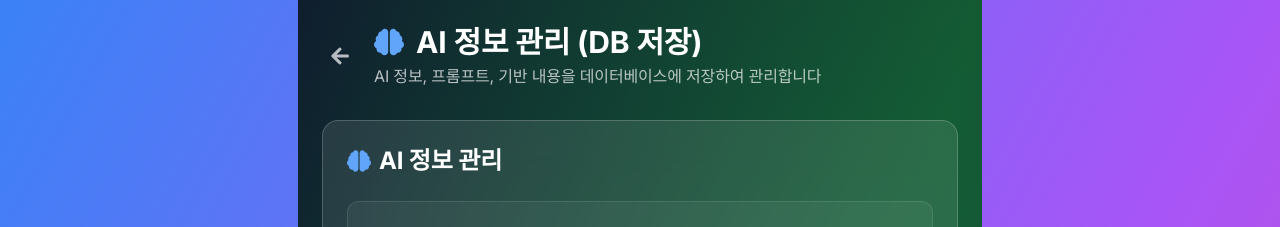
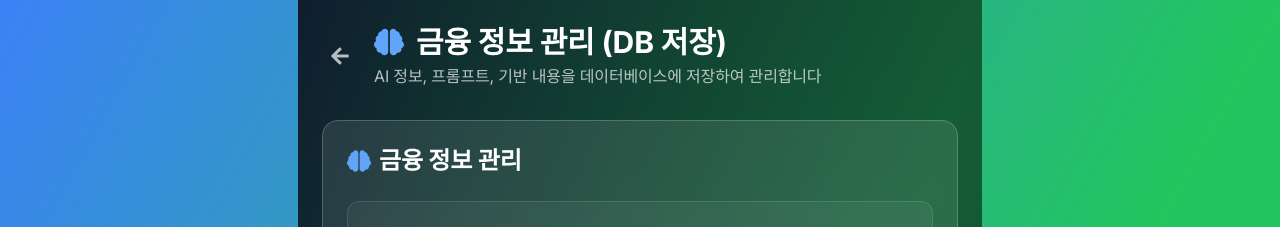
Before and after one commit to keioseung/Product3, a Next.js app in the folder frontend/: page /admin/ai-info in a window 1280 px wide. Shown: the top 227 px of the page. Built offline with nearby package versions, Linux system fonts and the light colour scheme; no server answers.

Commit message:
Fix remaining purple elements and update AI info to Finance info

```diff
--- a/frontend/src/app/admin/ai-info/page.tsx
+++ b/frontend/src/app/admin/ai-info/page.tsx
@@ -530,7 +530,7 @@ export default function AdminAIInfoPage() {
           <div>
             <h1 className="text-3xl font-bold text-white flex items-center gap-3">
               <FaBrain className="text-blue-400" />
-              AI 정보 관리 (DB 저장)
+              금융 정보 관리 (DB 저장)
             </h1>
             <p className="text-white/70 mt-1">AI 정보, 프롬프트, 기반 내용을 데이터베이스에 저장하여 관리합니다</p>
           </div>
@@ -555,11 +555,11 @@ export default function AdminAIInfoPage() {
             </div>
           )}
 
-          {/* AI 정보 관리 */}
+          {/* 금융 정보 관리 */}
           <section className="bg-white/10 backdrop-blur-xl rounded-2xl border border-white/20 p-6">
             <h2 className="text-2xl font-bold mb-6 text-white flex items-center gap-2">
               <FaBrain className="text-blue-400" />
-              AI 정보 관리
+              금융 정보 관리
             </h2>
 
             <form onSubmit={handleSubmit} className="mb-8 bg-white/5 rounded-xl p-6 border border-white/10 flex flex-col gap-6">
--- a/frontend/src/app/admin/layout.tsx
+++ b/frontend/src/app/admin/layout.tsx
@@ -2,7 +2,7 @@
 
 export default function AdminLayout({ children }: { children: React.ReactNode }) {
   return (
-    <div className="min-h-screen flex flex-col items-center justify-center bg-gradient-to-br from-blue-500 via-purple-500 to-pink-500">
+    <div className="min-h-screen flex flex-col items-center justify-center bg-gradient-to-br from-blue-500 via-green-500 to-emerald-500">
       {children}
     </div>
   )
--- a/frontend/src/app/admin/stats/page.tsx
+++ b/frontend/src/app/admin/stats/page.tsx
@@ -230,7 +230,7 @@ export default function AdminStatsPage() {
                     <div className="flex gap-2">
                       <div className="flex-1">
                         <div className="text-xs text-white/70 mb-1">사용자</div>
-                        <ProgressBar value={day.users} max={25} color="bg-gradient-to-r from-purple-400 to-purple-600" />
+                        <ProgressBar value={day.users} max={25} color="bg-gradient-to-r from-green-400 to-emerald-600" />
                       </div>
                       <div className="flex-1">
                         <div className="text-xs text-white/70 mb-1">퀴즈</div>
@@ -239,7 +239,7 @@ export default function AdminStatsPage() {
                     </div>
                   </div>
                   <div className="text-right">
-                    <div className="text-purple-400 text-sm">{day.users}</div>
+                    <div className="text-green-400 text-sm">{day.users}</div>
                     <div className="text-blue-400 text-sm">{day.quizzes}</div>
                   </div>
                 </div>
--- a/frontend/src/app/admin/users/page.tsx
+++ b/frontend/src/app/admin/users/page.tsx
@@ -98,7 +98,7 @@ export default function UserManagementPage() {
 
   if (isLoading) {
     return (
-      <div className="min-h-screen bg-gradient-to-br from-slate-900 via-purple-900 to-slate-900 flex items-center justify-center">
+      <div className="min-h-screen bg-gradient-to-br from-slate-900 via-green-900 to-slate-900 flex items-center justify-center">
         <div className="text-white text-xl">사용자 목록을 불러오는 중...</div>
       </div>
     )
@@ -189,7 +189,7 @@ export default function UserManagementPage() {
                         <div className={`w-10 h-10 rounded-xl flex items-center justify-center ${
                           user.role === 'admin'
                             ? 'bg-gradient-to-r from-red-500 to-pink-500'
-                            : 'bg-gradient-to-r from-blue-500 to-purple-500'
+                            : 'bg-gradient-to-r from-blue-500 to-emerald-500'
                         }`}>
                           {user.role === 'admin' ? <FaUserShield className="text-white" /> : <FaUser className="text-white" />}
                           </div>
@@ -249,7 +249,7 @@ export default function UserManagementPage() {
                     <div className={`w-8 h-8 sm:w-12 sm:h-12 rounded-lg sm:rounded-xl flex items-center justify-center ${
                       user.role === 'admin'
                         ? 'bg-gradient-to-r from-red-500 to-pink-500'
-                        : 'bg-gradient-to-r from-blue-500 to-purple-500'
+                        : 'bg-gradient-to-r from-blue-500 to-emerald-500'
                     }`}>
                       {user.role === 'admin' ? <FaUserShield className="text-white text-xs sm:text-base" /> : <FaUser className="text-white text-xs sm:text-base" />}
                     </div>
```
